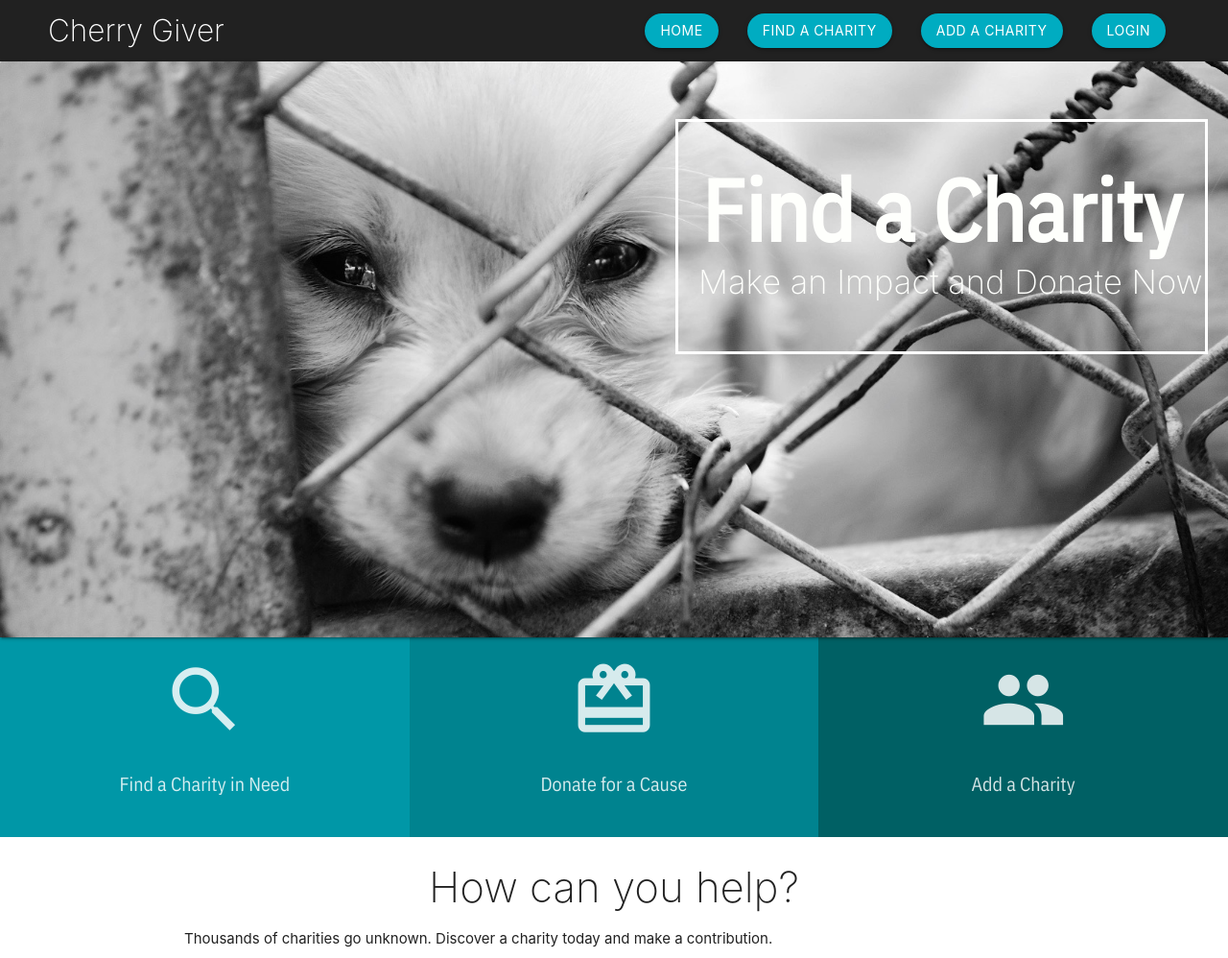
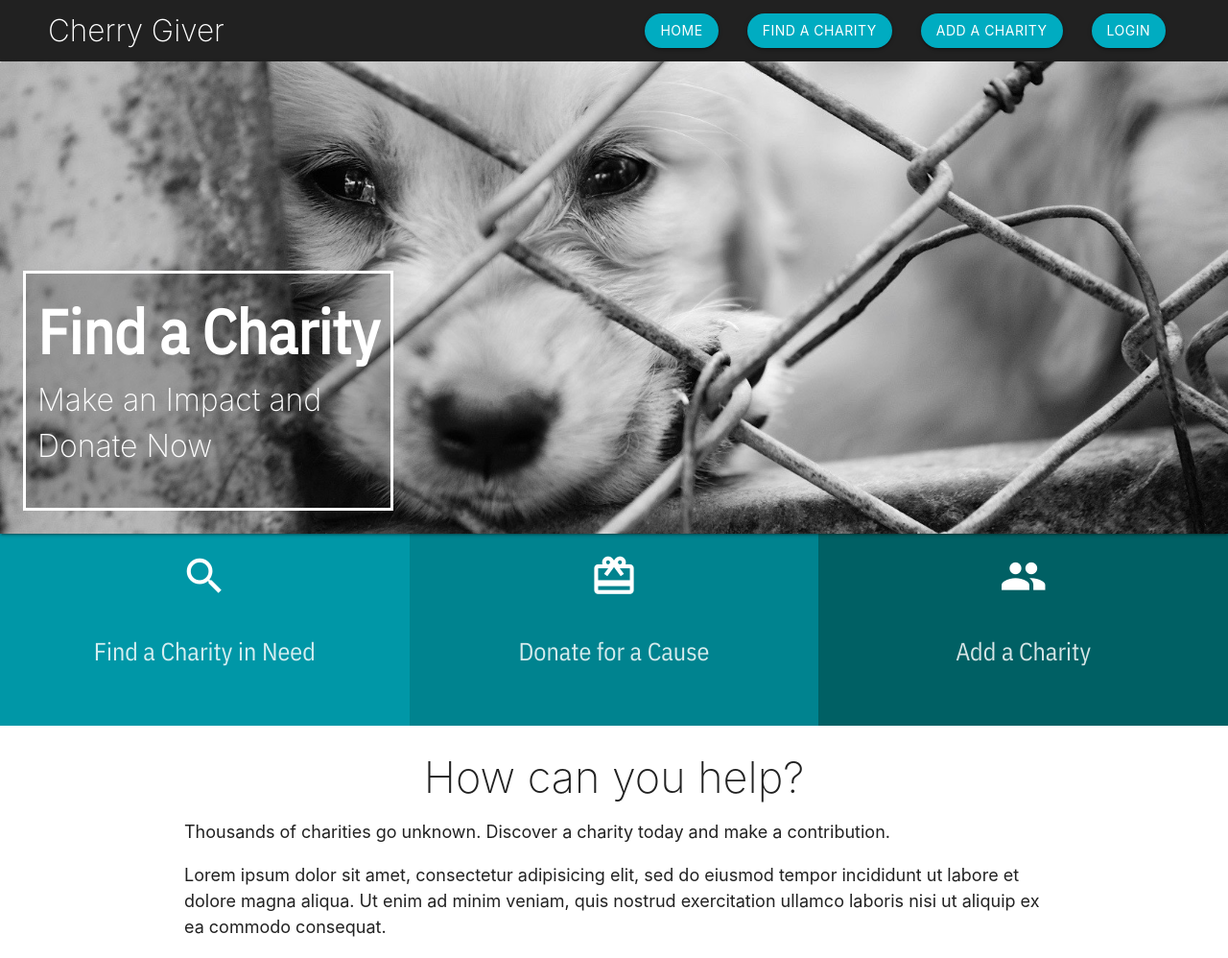
Before and after one commit to anjali-segu/cherry, a Django app: page / in a window 1280 px wide. Shown: the top 998 px of the page at 96% size. Run offline with Django 3.2, Linux system fonts and the light colour scheme; data comes from the database, SQL or seed files in the repository; both versions use the stored data as it was after the commit.

Commit message:
added tags and more responsive CSS

```diff
--- a/mywebsite/static/cherry.js
+++ b/mywebsite/static/cherry.js
@@ -42,6 +42,10 @@ $( document ).ready(function(){
     if (newBio && newBio !== '') {
       updatedFields.bio = newBio
     }
+    const newLongBio = $('#long_bio').val()
+    if (newLongBio && newLongBio !== '') {
+      updatedFields.long_bio = newLongBio
+    }
     const newURL = $('#url').val()
     if (newURL && newURL !== '') {
       updatedFields.charity_url = newURL
@@ -50,10 +54,20 @@ $( document ).ready(function(){
     if (newImgURL && newImgURL !== '') {
       updatedFields.img_url = newImgURL
     }
+    const updateTags = {}
+    let tag = null
+    const rawTags = $('*[data-name]').get()
+    for (let index = 0; index < rawTags.length; index++) {
+        updateTags[rawTags[index].dataset.name] = !!rawTags[index].checked
+    }
+    const formData = {
+      fields: updatedFields,
+      tags: updateTags
+    }
 
     $.post(
       `/charity/${$('#charity_current_name').val()}/${$('#charity_id').val()}/update/`,
-      updatedFields,
+      JSON.stringify(formData),
       function(response){
         location.reload()
       }
--- a/mywebsite/static/styles.css
+++ b/mywebsite/static/styles.css
@@ -61,48 +60,54 @@ h2 {
 .img {
   width: 100%;
   margin-bottom: none;
+	margin-left: none;
+	margin-right: none;
 
 }
 h3 {
   text-align: center;
 }
-.heroimg {
-  z-index: -1;
-}
+
 .herotextborder {
-	border: 3px solid white !important;
+	/* border: 3px solid white !important;
 	padding-bottom: 0 !important;
-	height:245px;
+	height:245px; */
 
+	border: 3px solid #ffffff;
+	/* max-height: 10rem; */
+	padding: 0.5em !important;
+	background-color: rgba(0,0,0,0.2) !important;
+  /* padding: 0.5em !important; */
+  /* margin: 0 0 0.5rem 0.5rem !important; */
 
 }
 
 .herotextmain {
-	left: 55% !important;
-  top: 10% !important;
-  font-size: 6em !important;
-  color: #fefffc !important;
+	/* left: 55% !important;
+  top: 10% !important; */
+  font-size: 64px !important;
+  /* color: #fefffc !important; */
   font-weight: 600 !important;
-  font-family: 'IBM Plex Sans Condensed', sans-serif;
+  font-family: 'IBM Plex Sans Condensed', sans-serif; */
 
 }
 .herotextsub {
-  left: 55% !important;
+  /* left: 55% !important;
   top: 30% !important;
   font-size: 2.3em !important;
-  color: #fefffc !important;
-	font-weight: 200 !important;
+  color: #fefffc !important;*/
+	font-size: 32px !important;
+	font-weight: 200 !important
+	/* font-family: 'IBM Plex Sans Condensed', sans-serif; */
 
 }
-/*.herotextborder {
-	border: 3px solid white !important;
-}*/
 
 .columns {
   text-align: center;
   font-family: 'IBM Plex Sans Condensed', sans-serif;
   font-size: 20px;
 	padding: 1em !important;
+	height: 10em;
 }
 
 
@@ -112,6 +117,10 @@ h3 {
 }
 .columntext {
 	color: rgba(255,255,255,0.84);
+}
+.iconsize{
+	font-size: 3.3rem;
+	color: white;
 }
 
 .charities-container {
@@ -241,6 +212,199 @@ color: white;
 .addcampaign_btn{
 	position: absolute !important;
 	top: 45em !important;
-	left: 66% !important;
+	left: 78% !important;
 	bottom: 5px;
 }
+.campaign-img {
+	height: 250px;
+}
+.campaign-content {
+	min-height: 200px;
+}
+.charity-content {
+	height: 29.5em;
+}
+.info_text {
+	font-size: 3em;
+}
+.info_sub_text {
+	font-size: 1.2em;
+}
+
+
+/* For mobile portrait */
+@media only screen
+	and (min-device-width: 300px)
+	and (max-device-width: 700px)
+	and (orientation: portrait) {
+.heroimg {
+	height: auto;
+  width: 100% !important;
+}
+
+.herotextmain {
+	font-size: 32px !important;
+}
+.herotextsub {
+	font-size: 24px !important;
+}
+.columntext{
+	font-size: 1.3rem;
+}
+.iconsize{
+	font-size: 3.3rem;
+	color: white;
+}
+.columns {
+	height: 10rem;
+}
+.resize_text{
+	padding-right: 30px;
+  padding-left: 30px;
+}
+.info_text{
+	font-size: 2.3em;
+}
+.info_sub_text{
+	font-size: 1.1em;
+}
+.donatenowbox {
+	font-size: 17px !important;
+	left: 1em !important;
+	top: .5em;
+	position: relative!important;
+}
+.charity_name_box{
+	font-size: 2.8em;
+	position: relative;
+}
+.charity_bio_box {
+	font-size: 18px;
+	margin-bottom: 8px !important;
+}
+.progressbar {
+	margin-top: 20px !important;
+}
+.needed_title {
+
+	font-size: 2em;
+}
+.edit_button {
+	font-size: 2em;
+	left: 6% !important;
+	top: 7% !important;
+}
+.addcampaign_btn{
+	top: 43em !important;
+	left: 85% !important;
+	bottom: 5px;
+}
+.campaign-img {
+	height: 175px;
+}
+.campaign-content {
+	min-height: 200px
+}
+}
+/* For tablets */
+@media only screen and (min-device-width: 701px) and (max-device-width: 1200px)
+{
+	.herotextborder {
+		height:250px;
+	}
+	.columntext{
+		font-size: 1.3em;
+	}
+	.info_text{
+		font-size: 3em;
+	}
+	.info_sub_text{
+		font-size: 1.2em;
+	}
+	.donatenowbox {
+		font-size: 20px !important;
+		left: 1em !important;
+		top: .5em;
+		width: 160px !important;
+		height: 50px !important;
+		position: relative!important;
+	}
+	.charity_name_box{
+		font-size: 4em;
+		position: relative;
+	}
+	.charityinfobox{
+		top: 19% !important;
+	}
+	.charity_bio_box {
+		font-weight: 300;
+	}
+	.edit_button {
+		font-size: 2em;
+		left: 6% !important;
+		top: 15% !important;
+	}
+	.addcampaign_btn{
+		top: 42em !important;
+		left: 86% !important;
+		bottom: 5px;
+	}
+}
+
+@media only screen and (min-width: 701px) and (max-width: 1200px)
+{
+	.donatenowbox {
+		font-size: 20px !important;
+		left: 1em !important;
+		top: .5em;
+		width: 200px !important;
+		height: 50px !important;
+		position: relative!important;
+	}
+}
+/* For smaller desktop screens */
+@media only screen and (min-device-width: 1201px) and (max-device-width: 1365px) {
+	.herotextborder {
+		height:300px;
+	}
+	.herotextmain {
+		/* left: 60% !important;
+	  font-size: 5.3em !important;
+	  font-weight: 800 !important; */
+	}
+	.herotextsub {
+	  /* font-size: 2.2em !important;
+		font-weight: 200 !important;
+		left: 60% !important; */
+	}
+	.info_sub_text{
+		font-size: 1.4em;
+	}
+	/* .rightfeaturedcharitybox{
+		font-size: 2.2em;
+		padding: 20px 10px 10px 10px;
+		margin-bottom: 0px;
+		margin-top: 0px;
+		height: 19.1em;
+	}
+	.leftfeaturedcharitybox {
+		height: 19.1em;
+	}
+	.learnmorebox{
+		margin-top: 7px;
+		font-size: 25px;
+	}
+	.feauturedcharitytext {
+		margin: 0 0 .7em 0;
+		padding: .3em;
+		font-size: 1em;
+	} */
+
+	}
+	/* For smaller desktop screens */
+	@media only screen and (min-device-width: 1366px) {
+		.donatenowbox{
+			width: 250px !important;
+			height: 50px !important;
+		}
+}
--- a/mywebsite/templates/base.html
+++ b/mywebsite/templates/base.html
@@ -3,7 +3,9 @@
 <!DOCTYPE html>
 <html>
   <head>
-    <meta charset="utf-8">
+    <meta http-equiv="Content-Type" content="text/html; charset=utf-8" />
+    <meta name="viewport" content="width=device-width, initial-scale=1.0"/>
+
 
     <!--Fonts-->
     <link href="https://fonts.googleapis.com/css?family=IBM+Plex+Sans+Condensed|Raleway" rel="stylesheet">
@@ -27,13 +29,9 @@
     <title>{% block title %}{% endblock %}</title>
   </head>
   <body>
-  	<div class="z-depth-0">
       {% block navbar %}
       {% endblock %}
-      <main>
-        {% block content %}
-        {% endblock %}
-      </main>
-    </div>
+      {% block content %}
+      {% endblock %}
   </body>
 </html>
--- a/mywebsite/templates/index.html
+++ b/mywebsite/templates/index.html
@@ -5,63 +5,75 @@
 <div class="row no-space">
     <div class="col no-space">
       <div class="card no-space">
-        <div class="card-image">
-          <img src="{% static 'bw_dog.jpg' %}">
+        <div class="card-image ">
+          <picture>
+          <source media="(max-width: 700px)" srcset="static/bw_tall_dog.jpg"/>
+          <img class="heroimg" src="{% static 'bw_shorter_dog.jpg' %}"/>
+        </picture>
 
-
-          <span class="card-title herotextmain herotextborder">Find a Charity</span>
-					<span class="card-title herotextsub thin">Make an Impact and Donate Now</span>
-
+          <span class="card-title">
+              <div class="herotextborder">
+                <span class="herotextmain">Find a Charity</span>
+                <br/>
+                <span class="herotextsub thin">Make an Impact and<br/>Donate Now</span>
               </div>
+          </span>
       </div>
     </div>
   </div>
 
+ <div class="row">
+
   <a href="/charities">
- <div class="row">
- 	<div class="col s4 columns cyan darken-2">
-	 	<i class=" large material-icons columntext">search</i>
+   	<div class="col l4 m4 s12 columns cyan darken-2">
+  	 	<i class="material-icons iconsize">search</i>
   	 	<p class="columntext">Find a Charity in Need</p>
    	</div>
   </a>
+
   <a href="/charities">
- 	<div class="col s4 columns cyan darken-3">
- 		<i class=" large material-icons columntext">card_giftcard</i>
+   	<div class="col l4 m4 s12 columns cyan darken-3">
+   		<i class=" material-icons iconsize">card_giftcard</i>
    		<p class="columntext">Donate for a Cause</p>
    	</div>
   </a>
 
   <a href="{% url 'signup' %}">
- 	<div class="col s4 columns cyan darken-4">
- 		<i class=" large material-icons columntext">people</i>
- 		<p class="columntext">Add a Charity</p>
- 	</div>
+   	<div class="col l4 m4 s12 columns cyan darken-4">
+   		<i class="material-icons iconsize">people</i>
+   		<p class="columntext resize_text">Add a Charity</p>
    	</div>
   </a>
 
- <div class="container">
- 	<h3 class="thin ">How can you help?</h3>
-  <p>Thousands of charities go unknown. Discover a charity today and make a contribution.</p>
- 	<p>Lorem ipsum dolor sit amet, consectetur adipisicing elit, sed do eiusmod
- 	tempor incididunt ut labore et dolore magna aliqua. Ut enim ad minim veniam,
- 	quis nostrud exercitation ullamco laboris nisi ut aliquip ex ea commodo
- 	consequat. Duis aute irure dolor in reprehenderit in voluptate velit esse
- 	cillum dolore eu fugiat nulla pariatur. Excepteur sint occaecat cupidatat non
- 	proident, sunt in culpa qui officia deserunt mollit anim id est laborum.</p>
 </div>
 
 
- <div class="row container featuredboxshadow">
+ <div class="container">
+ 	<h3 class="thin info_text ">How can you help?</h3>
+  <p class="info_sub_text">Thousands of charities go unknown. Discover a charity today and make a contribution.</p>
+ 	<p class="info_sub_text">Lorem ipsum dolor sit amet, consectetur adipisicing elit, sed do eiusmod
+ 	tempor incididunt ut labore et dolore magna aliqua. Ut enim ad minim veniam,
+ 	quis nostrud exercitation ullamco laboris nisi ut aliquip ex ea commodo
+ 	consequat.</p>
+ </div>
+{% if should_render_featured_charity %}
+<div class="row">
+  <div class="col xl8 offset-xl2 l8 offset-l2 m8 offset-m2 s12">
+    <div class="container">
+       <div class="card">
 
-   <div class="col s6 columns cyan darken-3 row leftfeaturedcharitybox">
-     <p class="feauturedcharitytext">FEATURED CHARITY</p>
-     <img src="{% static 'walkathon.jpg' %}" style="width:100%;">
+          <div class="card-image">
+            <img class="activator" src="{{featured_charity.img_url}}">
+            <span class="card-title">Featured Charity</span>
           </div>
 
-   <div class="col s6 columns cyan" style="height: 382px;">
-     <p class="rightfeaturedcharitybox">HELP FUND PATIENT CARE TO DEFEAT CHILDHOOD CANCER</p>
-     <a href="https://www.alexslemonade.org/campaign/stands-and-events/hold-walkathon" target="_blank"><p class="learnmorebox">Learn More</p></a>
+          <div class="card-content">
+            <span class="card-title activator grey-text text-darken-4">{{featured_charity.name}}</span>
+            <p class="featurecharitydescription">{{featured_charity.bio}}</p>
           </div>
-
       </div>
+    </div>
+  </div>
+</div>
+{% endif %}
 {% endblock %}
--- a/mywebsite/urls.py
+++ b/mywebsite/urls.py
@@ -23,7 +23,6 @@ from django.contrib.staticfiles.urls import staticfiles_urlpatterns
 from django.urls import path
 
 urlpatterns = [
-    url(r'^$', core_views.index),
     url(r'^login/$', core_views.login_route, name='login'),
     url(r'^logout/$', core_views.logout_route, name='logout'),
     url(r'^signup/$', charity_views.signup, name='signup'),
@@ -35,6 +34,7 @@ urlpatterns = [
     path('campaign/<campaign_id>/add/', charity_views.add_campaign_item),
     path('campaign-item/<campaign_item_id>/delete/', charity_views.delete_campaign_item),
     url(r'^admin/', admin.site.urls),
+    url(r'^$', core_views.index),
 ]
 
 urlpatterns += staticfiles_urlpatterns()
--- a/mywebsite/views.py
+++ b/mywebsite/views.py
@@ -29,8 +29,17 @@ def logout_route(request):
     return JsonResponse({'success':True})
 
 def index(request):
+    try:
+        featured_charity = CharityProfile.objects.filter(is_featured=True)[0]
+    except(IndexError):
+        featured_charity = None
+
     return render(
         request,
         'index.html',
-        {'user': request.user},
+        {
+            'user': request.user,
+            'featured_charity': featured_charity,
+            'should_render_featured_charity': featured_charity is not None,
+        },
     )
```
Also changed, not shown: other parts of mywebsite/static/styles.css (+20 -59 lines), charity/admin.py (+11 -1 lines), charity/models.py (+20 -1 lines), charity/views.py (+27 -20 lines), mywebsite/templates/charities.html (+8 -9 lines), mywebsite/templates/charity.html (+68 -17 lines), charity/migrations/0007_charityprofile_is_featured.py (added), charity/migrations/0008_charityprofile_long_bio.py (added), charity/migrations/0009_auto_20180730_0032.py (added), charity/migrations/0010_auto_20180730_0040.py (added), db.sqlite3, mywebsite/static/bw_short_dog.jpg (added), mywebsite/static/bw_shorter_dog.jpg (added), mywebsite/static/bw_tall_dog.jpg (added). Lines whose indentation alone changed are shown as unchanged.
